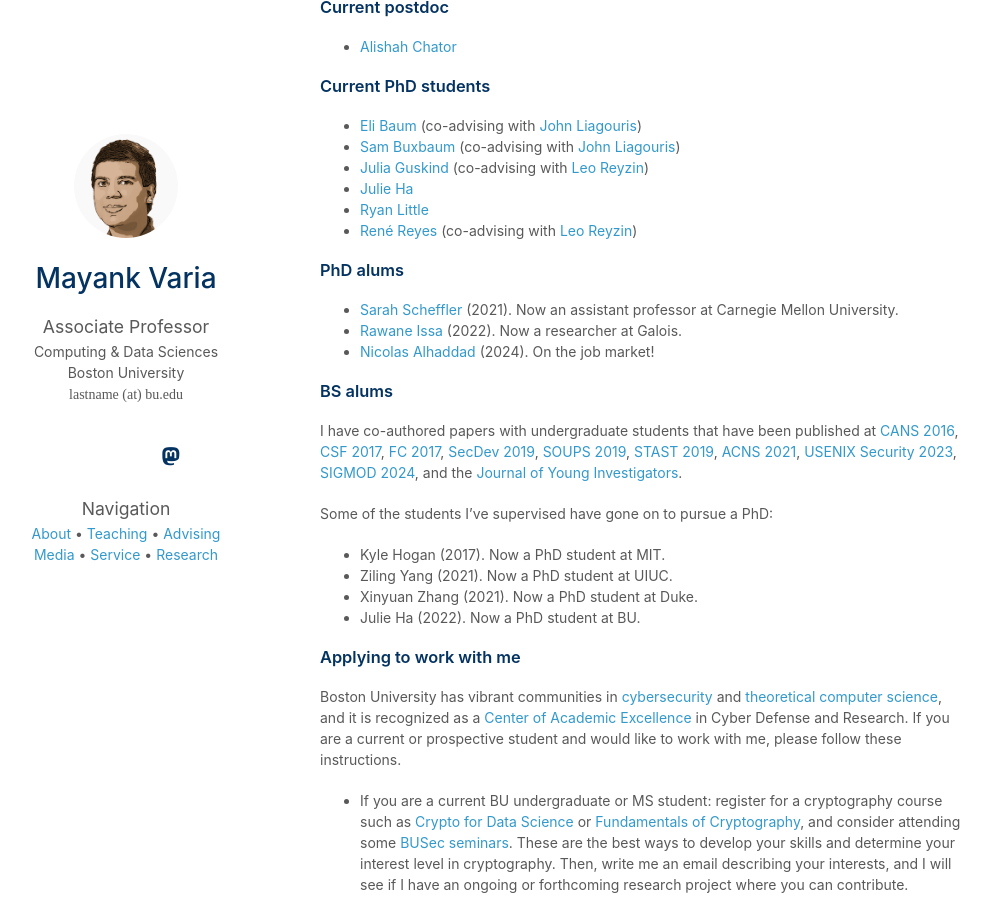
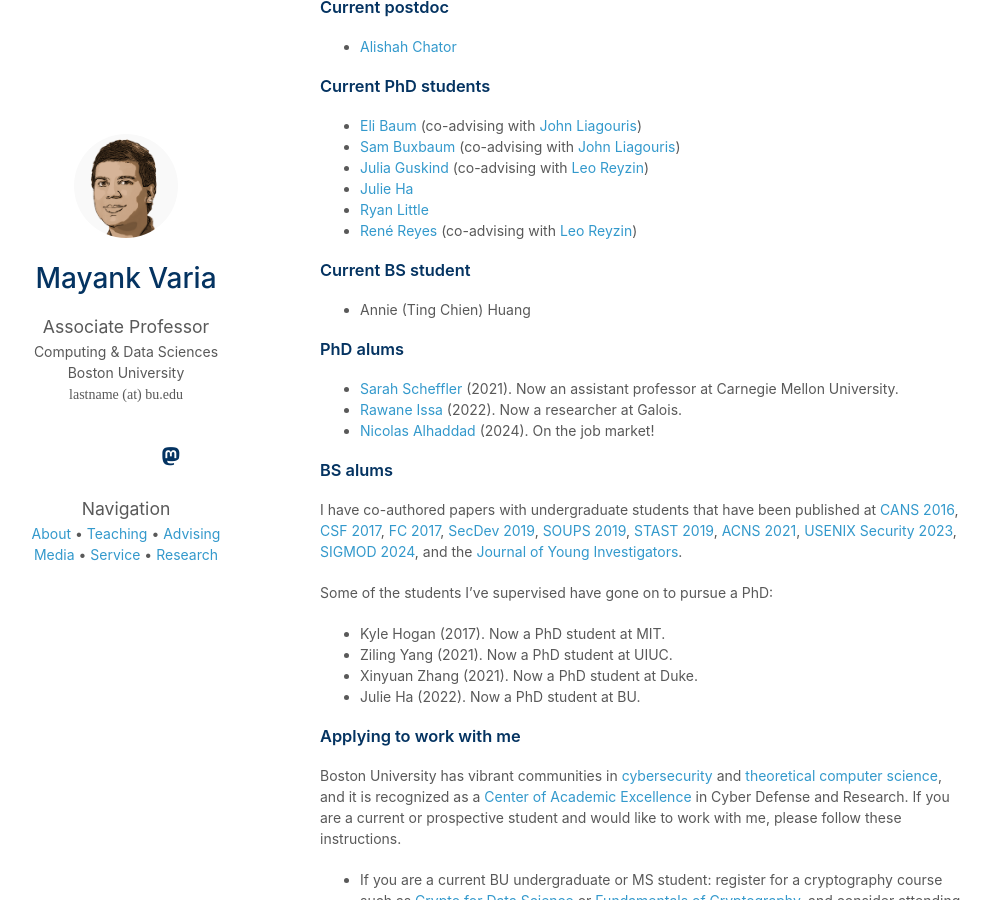
Before and after one commit to mvaria/mvaria.github.io, a Jekyll site: the page built from index.md, in a window 1280 px wide and 900 px high, scrolled down 1126 px. Shown: the whole window, without its empty margins (150-1141 px from the left). Built offline with Jekyll 4.4.1, drawn with Linux system fonts in a browser that asks for light colours; nearby versions of some CDN libraries; a style sheet for code colours, icons or effects is not loaded.

Commit message:
Minor edit

```diff
--- a/index.md
+++ b/index.md
@@ -61,6 +61,10 @@
 - [Julie Ha](https://www.hajulie.com/)
 - [Ryan Little](https://ryanlittle.net/)
 - [René Reyes](https://ardee-reyes.github.io/) (co-advising with [Leo Reyzin](https://www.cs.bu.edu/~reyzin/))
+
+### Current BS student
+
+- Annie (Ting Chien) Huang
 
 ### PhD alums
 
```
Also changed, not shown: 1 other file.
